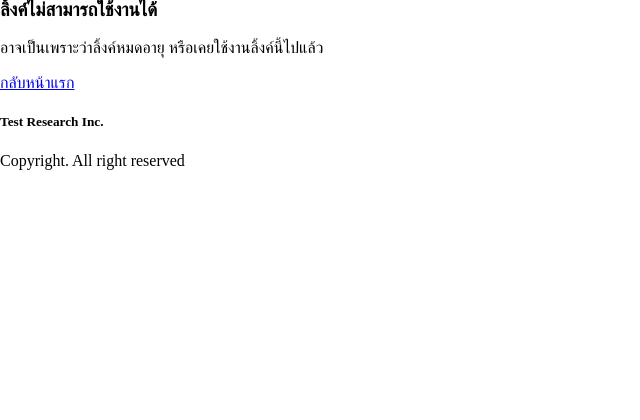
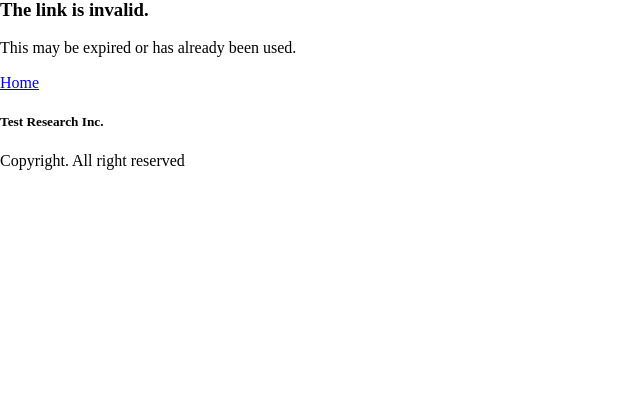
Before and after one commit to SuperSupAI/tri_issues, a Django app: a page that uses users/templates/registration/password_reset_confirm.html in a window 1280 px wide. Shown: the part 324-744 px from the top of the page, without its empty margins (0-640 px from the left). Run offline with Django 5.2, Linux system fonts and the light colour scheme; parts of the project's set-up code (start-up, migrations or seed data) failed here and were passed over; some libraries are stand-ins or nearby versions.

Commit message:
change all password pages to custom

```diff
--- a/tri_issues/settings.py
+++ b/tri_issues/settings.py
@@ -36,6 +36,7 @@
 # Application definition
 
 INSTALLED_APPS = [
+    'users.apps.UsersConfig',
     'django.contrib.admin',
     'django.contrib.auth',
     'django.contrib.contenttypes',
@@ -45,10 +46,13 @@
     'widget_tweaks',
     'django_htmx',
     'crispy_forms',
-    'users',
+    'crispy_bootstrap5',
     'home',
     'issues',
 ]
+
+CRISPY_ALLOWED_TEMPLATE_PACKS = "bootstrap5"
+CRISPY_TEMPLATE_PACK = "bootstrap5"
 
 MIDDLEWARE = [
     'django.middleware.security.SecurityMiddleware',
--- a/users/templates/registration/password_reset_confirm.html
+++ b/users/templates/registration/password_reset_confirm.html
@@ -1,24 +1,24 @@
 {% extends 'home/base.html' %}
 
-{% block site_title %}ตั้งรหัสผ่านใหม่ - {% endblock %}
+{% block site_title %}New Password - {% endblock %}
 
 {% block content %}
 <section class="content-section content-section-single">
   <div class="content-container content-container-narrow">
     {% if validlink %}
-      <h3 class="content-title">ตั้งรหัสผ่านใหม่</h3>
+      <h3 class="content-title">New Password</h3>
       <form method="POST">
         {% csrf_token %}
         {{ form.as_p }}
         <div class="form-field">
-          <button class="button button-primary" type="submit">ยืนยัน</button>
+          <button class="button button-primary" type="submit">Confirm</button>
         </div>
       </form>
     {% else %}
-      <h3 class="content-title">ลิ้งค์ไม่สามารถใช้งานได้</h3>
-      <p>อาจเป็นเพราะว่าลิ้งค์หมดอายุ หรือเคยใช้งานลิ้งค์นี้ไปแล้ว</p>
+      <h3 class="content-title">The link is invalid.</h3>
+      <p>This may be expired or has already been used.</p>
       <p>
-        <a class="button button-primary" href="{% url 'home' %}">กลับหน้าแรก</a>
+        <a class="button button-primary" href="{% url 'home' %}">Home</a>
       </p>
     {% endif %}
   </div>
```
Also changed, not shown: users/templates/registration/password_reset_complete.html (+4 -4 lines), users/templates/registration/password_reset_done.html (+4 -4 lines), users/templates/registration/password_reset_form.html (+4 -4 lines).
